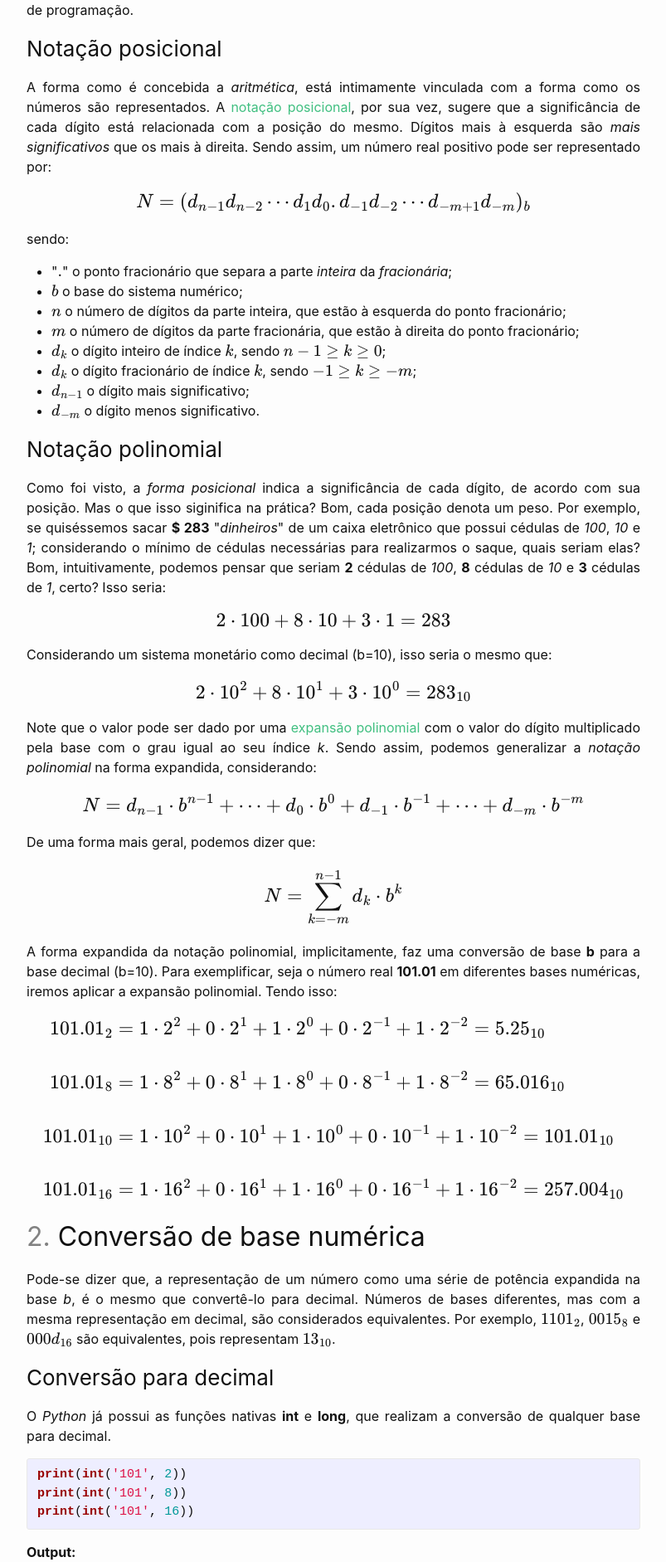
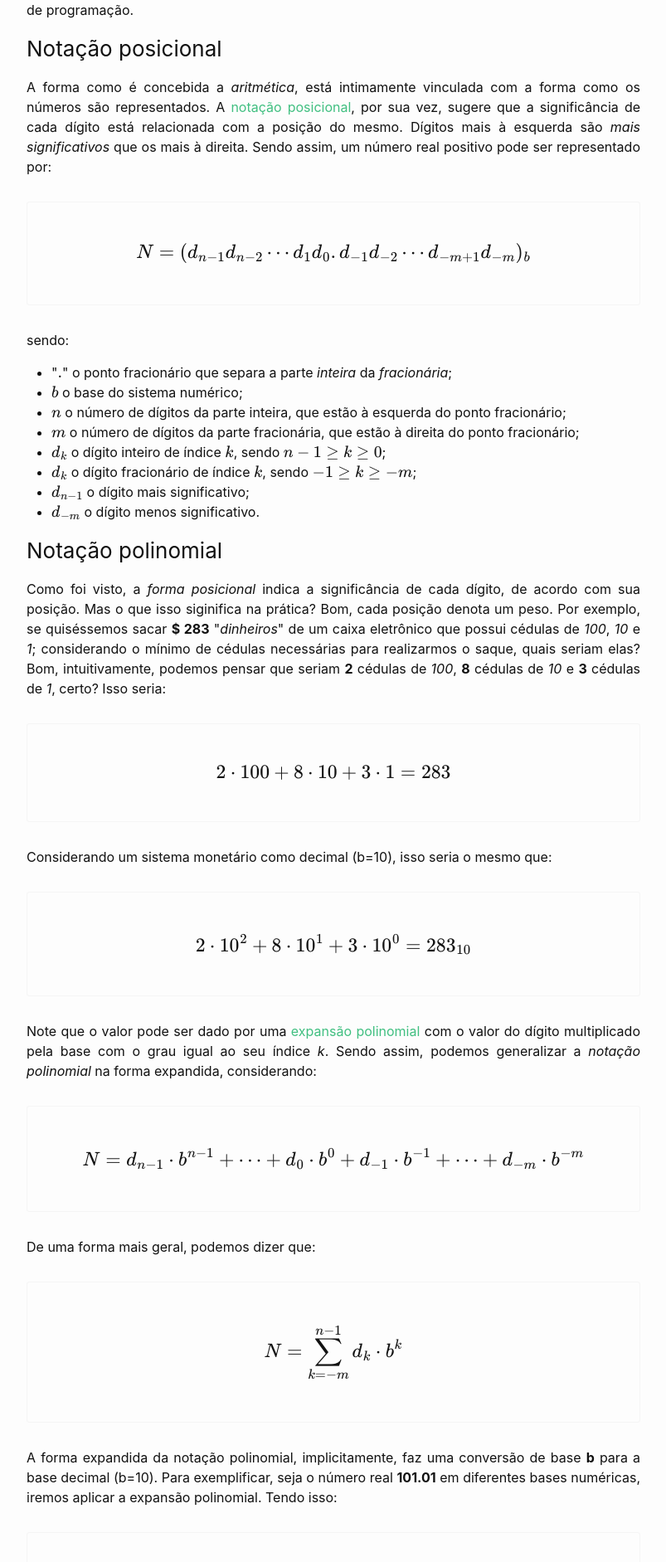
Before and after one commit to diegoinacio/blog, a Jekyll site: the page built from _posts/2018-06-22-representacao-ieee-754-para-numeros-reais.html, in a window 1280 px wide. Shown: the part 879-2762 px from the top of the page at 83% size, without its empty margins (238-1041 px from the left). Built offline with Jekyll 4.4.1, drawn with Linux system fonts in a browser that asks for light colours.

Commit message:
Update style Closes #2

```diff
--- a/_sass/minima.scss
+++ b/_sass/minima.scss
@@ -22,6 +22,8 @@ $grey-color: #828282 !default;
 $grey-color-light: lighten($grey-color, 40%) !default;
 $grey-color-dark: darken($grey-color, 25%) !default;
 
+$bg-color-code: lighten($grey-color-light, 5%) !important;
+
 $table-text-align: left !default;
 
 // ! Transition time
@@ -32,6 +34,9 @@ $content-width: 800px !default;
 
 $on-palm: 600px !default;
 $on-laptop: 800px !default;
+
+$block-border-color: lighten($grey-color-light, 5%) !important;
+$block-border-radius: 3px !important;
 
 // Use media queries like this:
 // @include media-query($on-palm) {
@@ -50,6 +55,21 @@ $on-laptop: 800px !default;
   font-size: $base-font-size * $ratio;
 }
 
+@mixin show-horizontal-scrollbar {
+  &::-webkit-scrollbar {
+    -webkit-appearance: none;
+  }
+
+  &::-webkit-scrollbar:horizontal {
+    height: 5px;
+  }
+
+  &::-webkit-scrollbar-thumb {
+    background-color: $grey-color-light;
+    border-radius: 5px;
+  }
+}
+
 // Import partials.
 @import "minima/base", "minima/layout", "minima/syntax-highlighting",
   "minima/word-cloud";
--- a/_sass/minima/_base.scss
+++ b/_sass/minima/_base.scss
@@ -142,9 +142,9 @@ blockquote {
 pre,
 code {
   @include relative-font-size(0.9375);
-  border: 1px solid $grey-color-light;
-  border-radius: 3px;
-  background-color: #eef;
+  @include show-horizontal-scrollbar;
+  border-radius: $block-border-radius;
+  background-color: $bg-color-code;
 }
 
 code {
@@ -238,3 +238,8 @@ table {
     border: 1px solid $grey-color-light;
   }
 }
+
+.table {
+  @include show-horizontal-scrollbar;
+  overflow-x: auto;
+}
--- a/_sass/minima/_layout.scss
+++ b/_sass/minima/_layout.scss
@@ -320,3 +320,16 @@
     color: $grey-color;
   }
 }
+
+/**
+ * MathJax
+ */
+
+.mj-equation {
+  @include show-horizontal-scrollbar;
+  overflow-x: auto;
+  border: 1px solid $block-border-color;
+  border-radius: $block-border-radius;
+  margin: $spacing-unit 0 $spacing-unit 0;
+  padding: $spacing-unit 0 $spacing-unit 0;
+}
```
